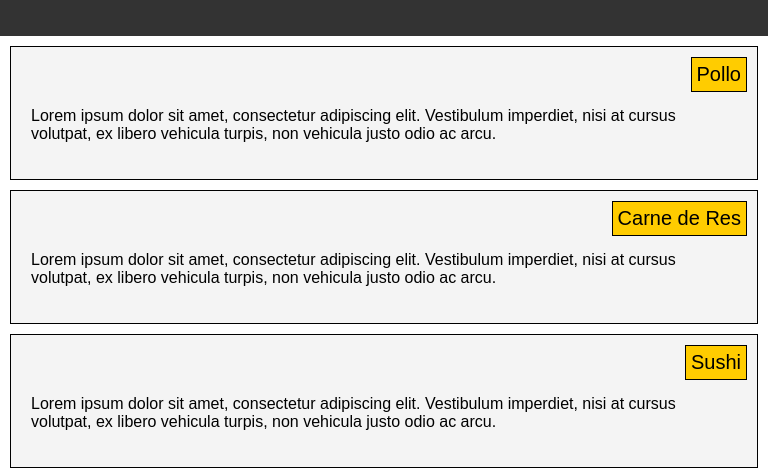
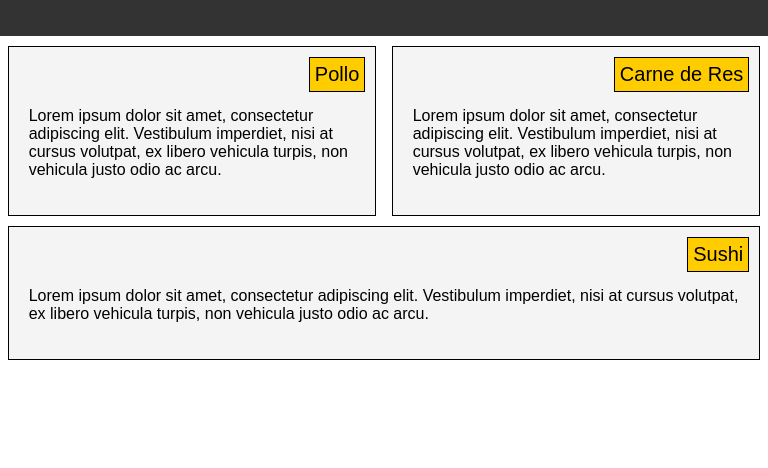
Before and after one commit to Daser64/Module_2, a plain HTML site: page index.html in a window 768 px wide. Shown: the part 74-542 px from the top of the page. Drawn offline with Linux system fonts and the light colour scheme.

Commit message:
Update styles.css
Signed-off-by: Daser64 <daser64@hotmail.com>

```diff
--- a/styles.css
+++ b/styles.css
@@ -51,16 +51,17 @@ p {
 }
 
 /* Estilos para tabletas */
-@media (min-width: 991px) and (max-width: 768px) {
+@media (min-width: 768px) and (max-width: 991px) {
     .section {
+        width: 48%; /* 100% dividido por 2 menos márgenes */
+        margin: 10px 1%;
         float: left;
-        width: 48%; /* 100% dividido por 2 menos márgenes */
-        margin: 1%;
     }
-    .section {
+    #section3 {
         width: 98%; /* 100% menos márgenes */
-        margin: 1%;
+        margin: 10px 1%;
         float: none;
+        clear: both;
     }
 }
 
@@ -68,7 +69,7 @@ p {
 @media (max-width: 767px) {
     .section {
         width: 98%;
-        margin: 1%;
+        margin: 10px 1%;
         float: none;
     }
 }
```
